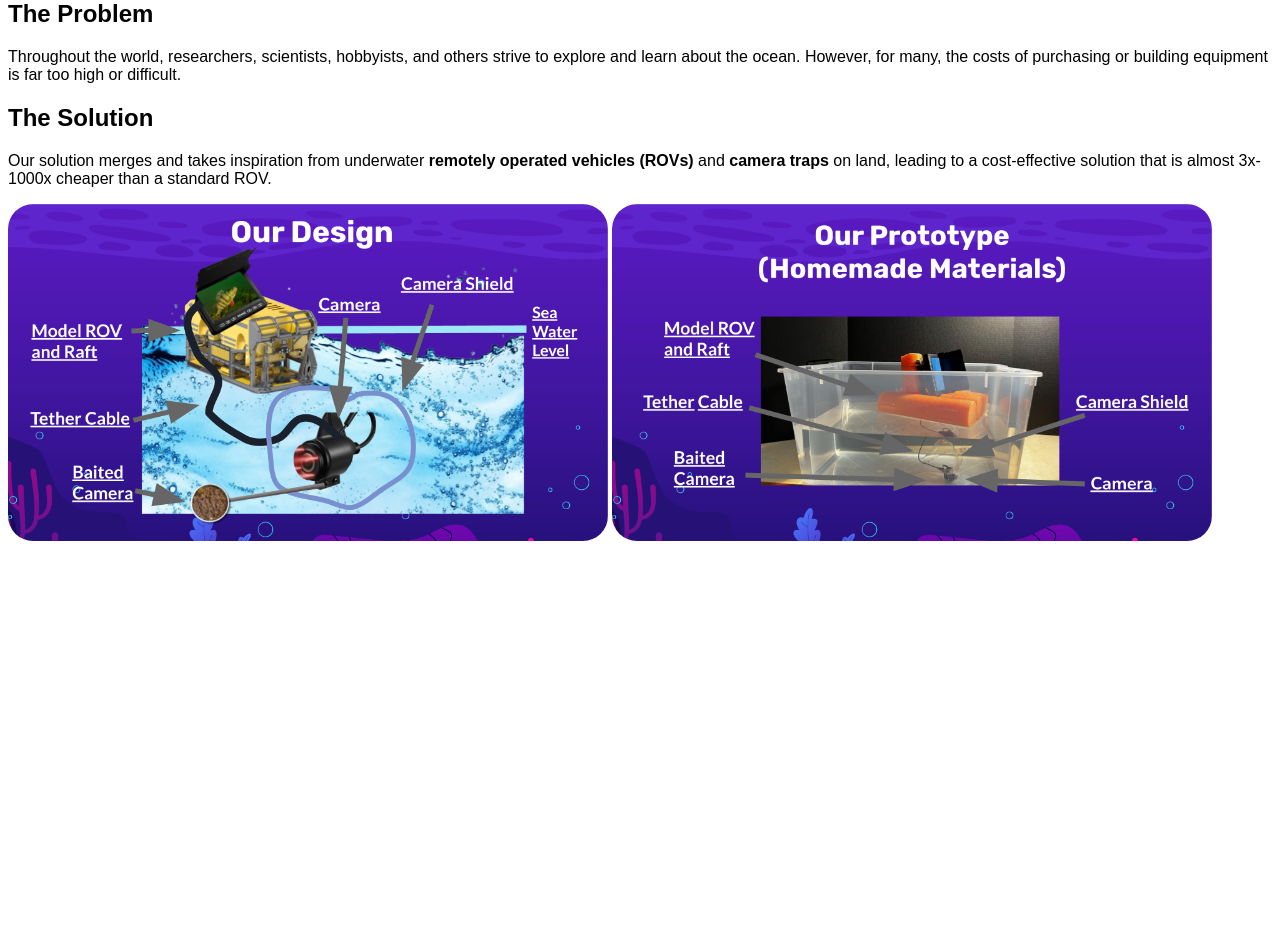
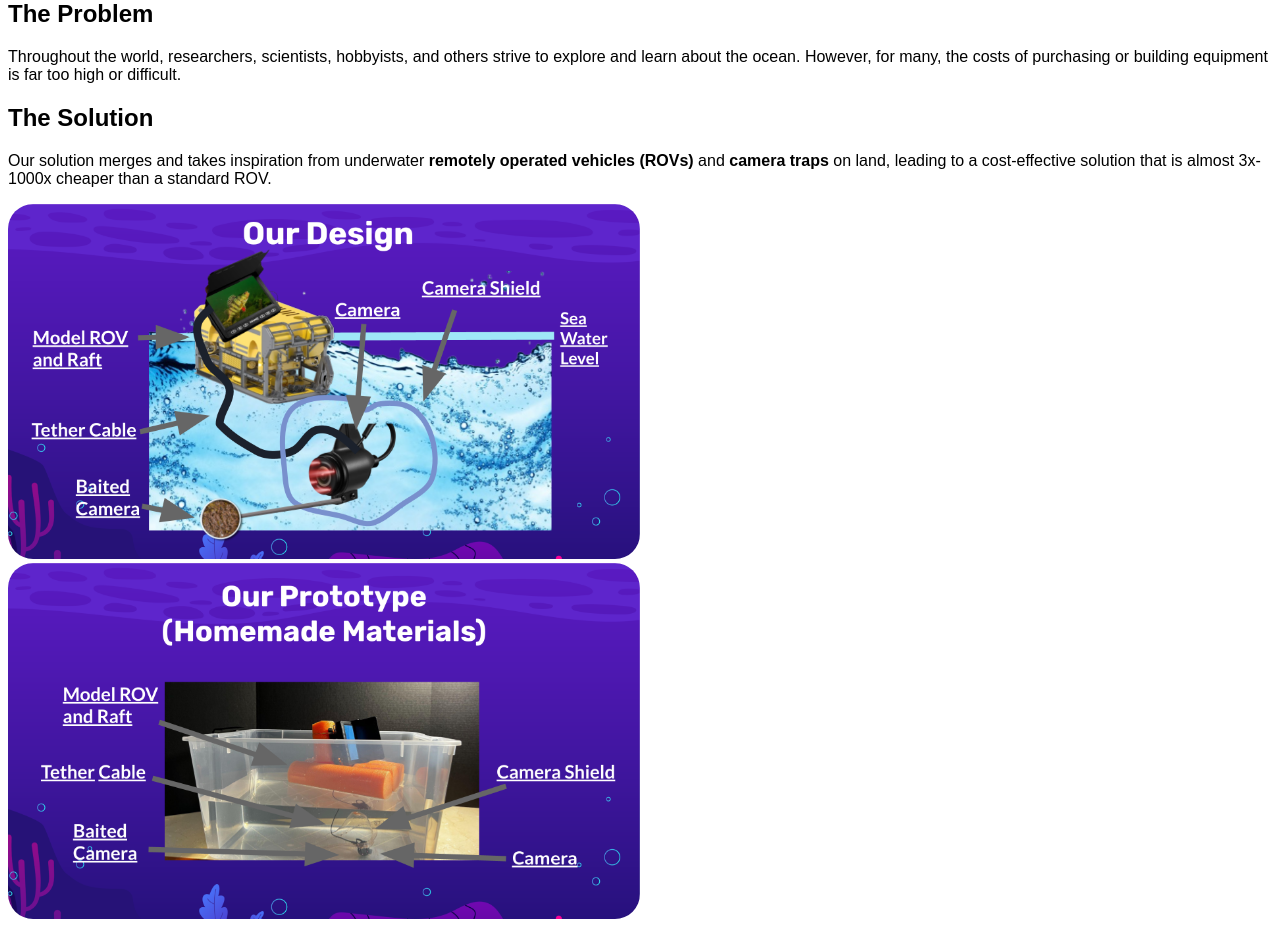
Before and after one commit to BrickBotBuilders/BrickBotBuilders.github.io, a PHP site: page /project.html in a window 1280 px wide. Shown: the part 393-1324 px from the top of the page. Before the commit the page ends 934 px from the top, so only its background shows below. Run offline with PHP 8.4, Linux system fonts and the light colour scheme.

Commit message:
Update styles.css

```diff
--- a/styles.css
+++ b/styles.css
@@ -87,7 +87,8 @@ img {
 }
 
 .smallimg {
-  width:600px;
+  width:50%;
+  height:auto;
 }
 .small {
   font-size: 11px;
```
